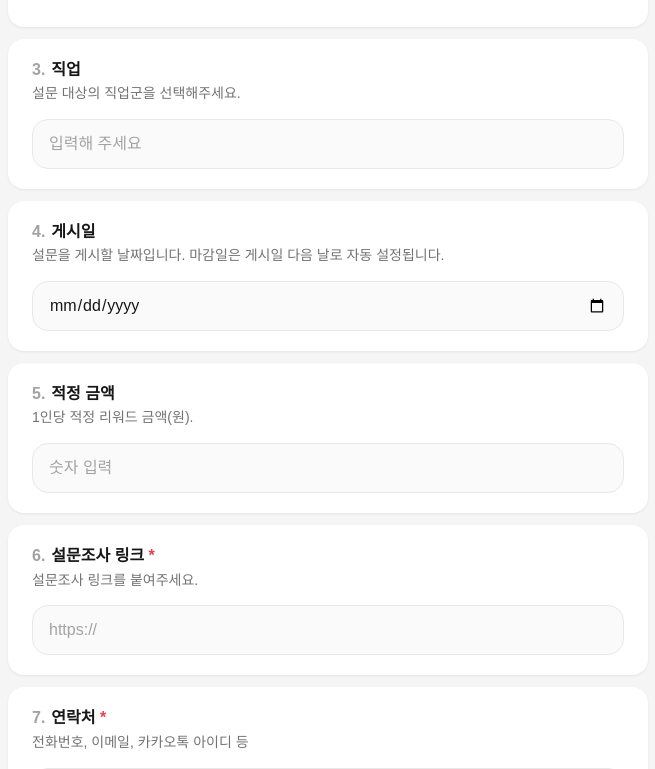
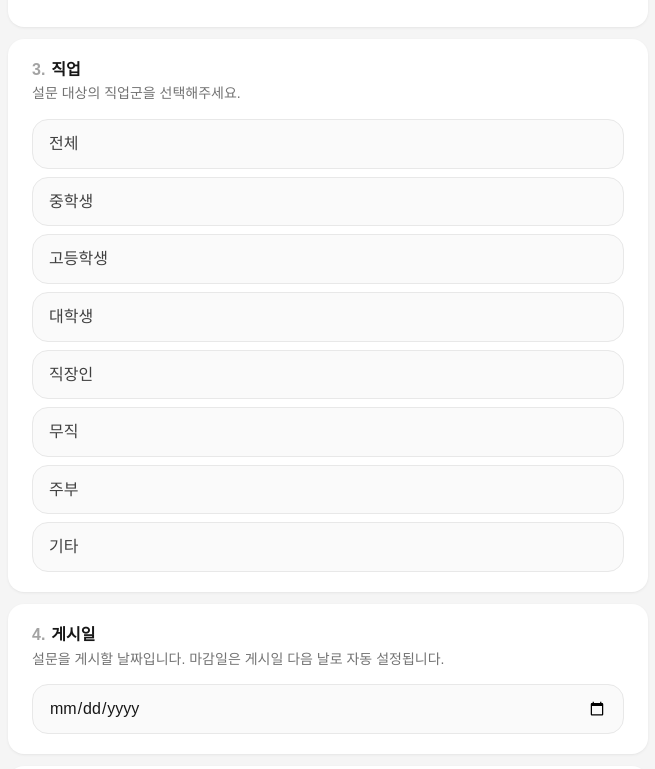
Before and after one commit to Team-Veyor/veyor-admin, a Next.js app: page /submit in a window 1280 px wide. Shown: the part 533-1302 px from the top of the page, without its empty margins (312-967 px from the left). Built offline with nearby package versions, Linux system fonts and the light colour scheme; a web font is replaced by a local one.

Commit message:
fix(submit): 접수 폼 select(직업)를 선택지 라디오로 렌더
QuestionControl에 select 분기 누락 → 텍스트 입력으로 떨어지던 버그 수정. veyor 선택 박스 스타일(has-checked)로 표시.

```diff
--- a/src/components/IntakeForm.tsx
+++ b/src/components/IntakeForm.tsx
@@ -32,6 +32,21 @@ function QuestionControl({ field }: { field: SurveyFieldDef }) {
           <label key={o.v} className={CHOICE}>
             <input type='radio' name={name} value={o.v} className='sr-only' />
             {o.l}
+          </label>
+        ))}
+      </div>
+    );
+  }
+  if (field.kind === 'select') {
+    return (
+      <div className='flex flex-col gap-8'>
+        {(field.options ?? []).map((o) => (
+          <label
+            key={o.value}
+            className='flex cursor-pointer items-center gap-12 rounded-16 border border-gray-200 bg-gray-50 px-16 py-[13px] body-medium text-gray-700 transition-colors hover:border-gray-300 has-[:checked]:border-brand has-[:checked]:bg-brand-alpha-10 has-[:checked]:text-brand'
+          >
+            <input type='radio' name={name} value={o.value} className='sr-only' />
+            {o.label}
           </label>
         ))}
       </div>
```
